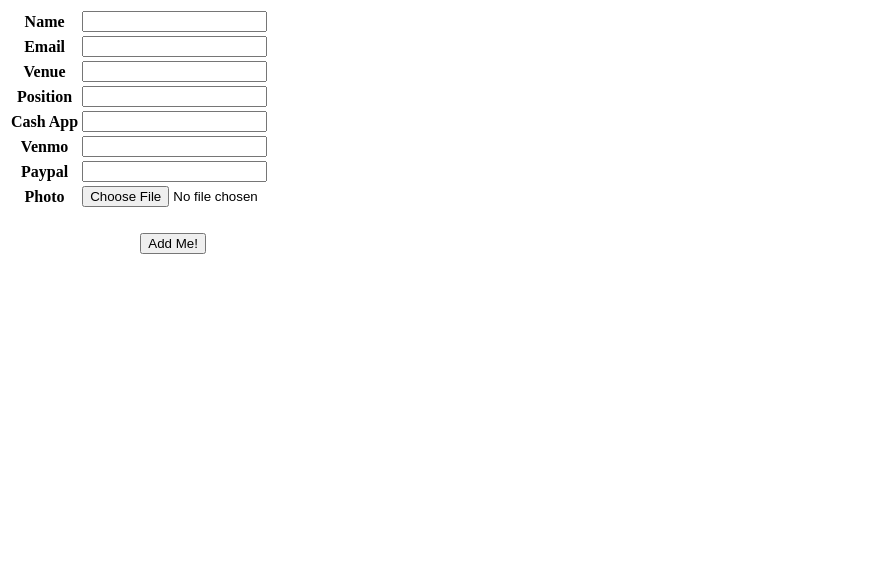
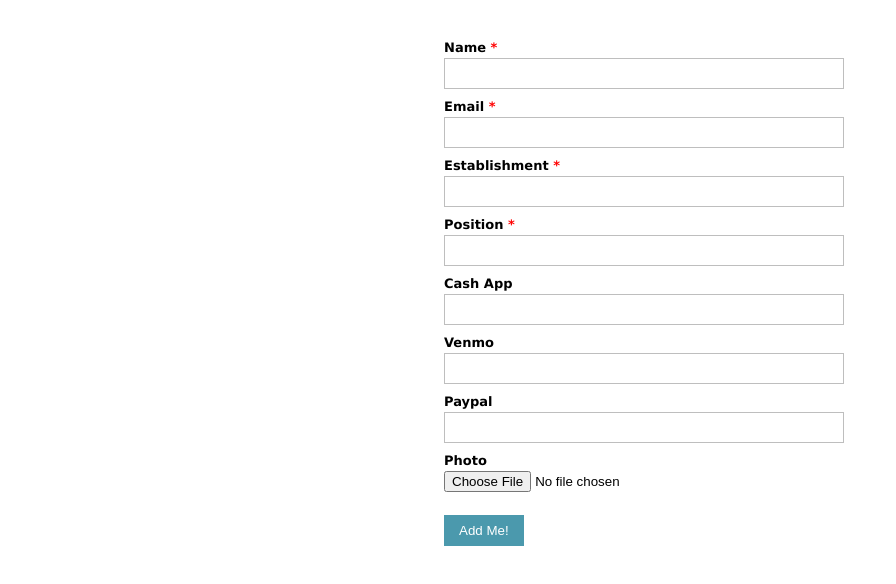
Before and after one commit to johnsca/gainesvilletips.org, a website: page templates/form.html in a window 1280 px wide. Shown: the whole page, without its empty margins (0-896 px from the left). Drawn offline with Linux system fonts and the light colour scheme.

Commit message:
stylized form

```diff
--- a/templates/form.html
+++ b/templates/form.html
@@ -1,9 +1,96 @@
 <html>
-  <head>
+  <head><style type="text/css">
+.form-style-1 {
+	margin:10px auto;
+	max-width: 400px;
+	padding: 20px 12px 10px 20px;
+	font: 13px "Lucida Sans Unicode", "Lucida Grande", sans-serif;
+}
+.form-style-1 li {
+	padding: 0;
+	display: block;
+	list-style: none;
+	margin: 10px 0 0 0;
+}
+.form-style-1 label{
+	margin:0 0 3px 0;
+	padding:0px;
+	display:block;
+	font-weight: bold;
+}
+.form-style-1 input[type=text],
+.form-style-1 input[type=date],
+.form-style-1 input[type=datetime],
+.form-style-1 input[type=number],
+.form-style-1 input[type=search],
+.form-style-1 input[type=time],
+.form-style-1 input[type=url],
+.form-style-1 input[type=email],
+textarea,
+select{
+	box-sizing: border-box;
+	-webkit-box-sizing: border-box;
+	-moz-box-sizing: border-box;
+	border:1px solid #BEBEBE;
+	padding: 7px;
+	margin:0px;
+	-webkit-transition: all 0.30s ease-in-out;
+	-moz-transition: all 0.30s ease-in-out;
+	-ms-transition: all 0.30s ease-in-out;
+	-o-transition: all 0.30s ease-in-out;
+	outline: none;
+}
+.form-style-1 input[type=text]:focus,
+.form-style-1 input[type=date]:focus,
+.form-style-1 input[type=datetime]:focus,
+.form-style-1 input[type=number]:focus,
+.form-style-1 input[type=search]:focus,
+.form-style-1 input[type=time]:focus,
+.form-style-1 input[type=url]:focus,
+.form-style-1 input[type=email]:focus,
+.form-style-1 textarea:focus,
+.form-style-1 select:focus{
+	-moz-box-shadow: 0 0 8px #88D5E9;
+	-webkit-box-shadow: 0 0 8px #88D5E9;
+	box-shadow: 0 0 8px #88D5E9;
+	border: 1px solid #88D5E9;
+}
+.form-style-1 .field-divided{
+	width: 49%;
+}
+
+.form-style-1 .field-long{
+	width: 100%;
+}
+.form-style-1 .field-select{
+	width: 100%;
+}
+.form-style-1 .field-textarea{
+	height: 100px;
+}
+.form-style-1 input[type=submit], .form-style-1 input[type=button]{
+	background: #4B99AD;
+	padding: 8px 15px 8px 15px;
+	border: none;
+	color: #fff;
+}
+.form-style-1 input[type=submit]:hover, .form-style-1 input[type=button]:hover{
+	background: #4691A4;
+	box-shadow:none;
+	-moz-box-shadow:none;
+	-webkit-box-shadow:none;
+}
+.form-style-1 .required{
+	color:red;
+}
+</style>
     <style type="text/css">
       .error {
         color: red;
         font-weight: bold;
+      }
+    .form-style-1 li.btnsubmit {
+        padding-top: 1em;
       }
     </style>
   </head>
@@ -16,27 +103,27 @@
     {% endif %}
     {{ html_comment }} -->
     <form action="add-server" method="POST" enctype="multipart/form-data">
-      <table>
+      <ul class="form-style-1">
         <!-- {{ html_comment_end }}
-        <tr><th><label for="name">Name</label></th><td><input name="name" type="text" value="{{ form['name']|default('') }}"/></td></tr>
-        <tr><th><label for="email">Email</label></th><td><input name="email" type="text" value="{{ form['email']|default('') }}"/></td></tr>
-        <tr><th><label for="venue">Venue</label></th><td><input name="venue" type="text" value="{{ form['venue']|default('') }}"/></td></tr>
-        <tr><th><label for="position">Position</label></th><td><input name="position" type="text" value="{{ form['position']|default('') }}"/></td></tr>
-        <tr><th><label for="cash_app">Cash App</label></th><td><input name="cash_app" type="text" value="{{ form['cash_app']|default('') }}"/></td></tr>
-        <tr><th><label for="venmo">Venmo</label></th><td><input name="venmo" type="text" value="{{ form['venmo']|default('') }}"/></td></tr>
-        <tr><th><label for="paypal">Paypal</label></th><td><input name="paypal" type="text" value="{{ form['paypal']|default('') }}"/></td></tr>
+        <li><label for="name">Name <span class="required">*</span></label> <input name="name" type="text" value="{{ form['name']|default('') }}" class="field-long"/> </li>
+        <li><label for="email">Email <span class="required">*</span></label> <input name="email" type="text" value="{{ form['email']|default('') }}" class="field-long"/> </li>
+        <li><label for="venue">Establishment <span class="required">*</span></label> <input name="venue" type="text" value="{{ form['venue']|default('') }}" class="field-long"/> </li>
+        <li><label for="position">Position <span class="required">*</span></label> <input name="position" type="text" value="{{ form['position']|default('') }}" class="field-long"/> </li>
+        <li><label for="cash_app">Cash App</label> <input name="cash_app" type="text" value="{{ form['cash_app']|default('') }}" class="field-long"/> </li>
+        <li><label for="venmo">Venmo</label> <input name="venmo" type="text" value="{{ form['venmo']|default('') }}" class="field-long"/> </li>
+        <li><label for="paypal">Paypal</label> <input name="paypal" type="text" value="{{ form['paypal']|default('') }}" class="field-long"/> </li>
         {# {{ html_comment }} -->
-        <tr><th><label for="name">Name</label></th><td><input name="name" type="text" value=""/></td></tr>
-        <tr><th><label for="email">Email</label></th><td><input name="email" type="text" value=""/></td></tr>
-        <tr><th><label for="venue">Venue</label></th><td><input name="venue" type="text" value=""/></td></tr>
-        <tr><th><label for="position">Position</label></th><td><input name="position" type="text" value=""/></td></tr>
-        <tr><th><label for="cash_app">Cash App</label></th><td><input name="cash_app" type="text" value=""/></td></tr>
-        <tr><th><label for="venmo">Venmo</label></th><td><input name="venmo" type="text" value=""/></td></tr>
-        <tr><th><label for="paypal">Paypal</label></th><td><input name="paypal" type="text" value=""/></td></tr>
+        <li><label for="name">Name <span class="required">*</span></label> <input name="name" type="text" value="" class="field-long"/> </li>
+        <li><label for="email">Email <span class="required">*</span></label> <input name="email" type="text" value="" class="field-long"/> </li>
+        <li><label for="venue">Establishment <span class="required">*</span></label> <input name="venue" type="text" value="" class="field-long"/> </li>
+        <li><label for="position">Position <span class="required">*</span></label> <input name="position" type="text" value="" class="field-long"/> </li>
+        <li><label for="cash_app">Cash App</label> <input name="cash_app" type="text" value="" class="field-long"/> </li>
+        <li><label for="venmo">Venmo</label> <input name="venmo" type="text" value="" class="field-long"/> </li>
+        <li><label for="paypal">Paypal</label> <input name="paypal" type="text" value="" class="field-long"/> </li>
         <!-- #} -->
-        <tr><th><label for="photo">Photo</label></th><td><input name="photo" type="file" /></td></tr>
-        <tr><td>&nbsp;</td><td></td></tr>
-        <tr><td align="center" colspan="2"><input type="submit" value="Add Me!" /></td></tr>
+        <li><label for="photo">Photo</label> <input name="photo" type="file" /> </li>
+
+        <li class="btnsubmit"><input type="submit" value="Add Me!" /> </li>
       </table>
     </form>
   </body>
```
Also changed, not shown: 1 other file.
